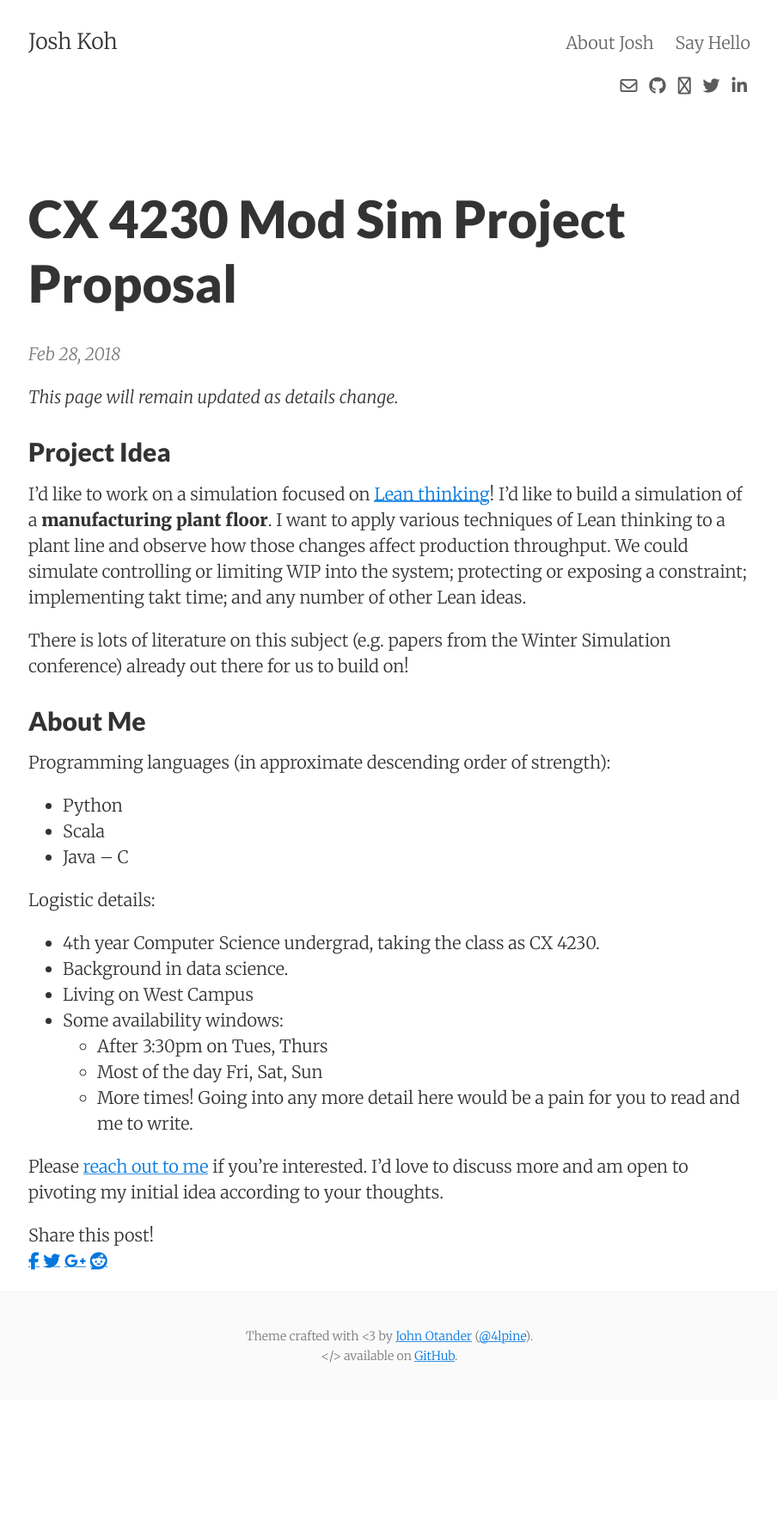
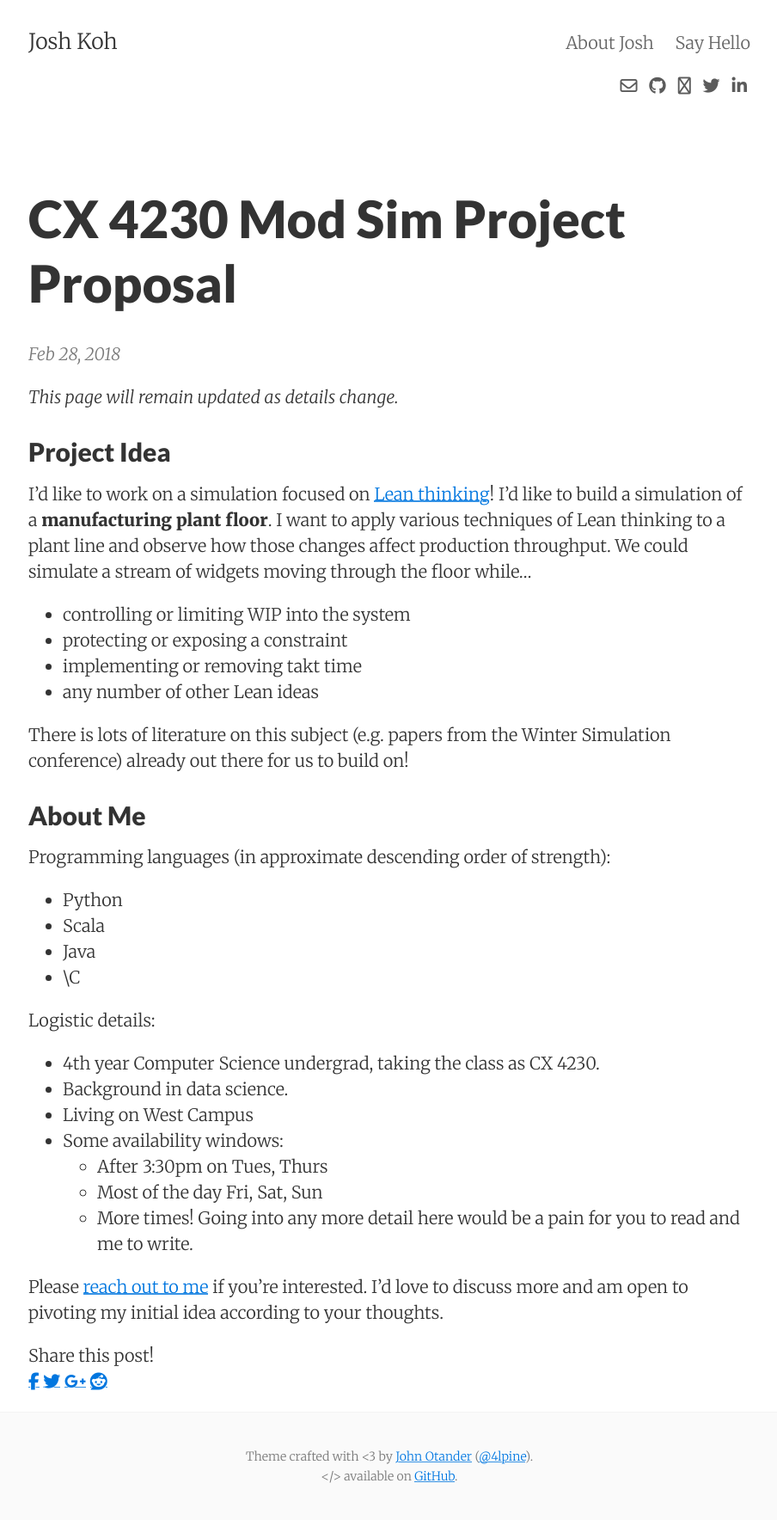
Before and after one commit to JoshuaKoh/JoshuaKoh.github.io, a Jekyll site: the page built from _posts/2018-02-28-Simulation-Proposal.md, in a window 1280 px wide. Shown: the whole page at 86% size, without its empty margins (187-1091 px from the left). Built offline with Jekyll 4.4.1, drawn with Linux system fonts in a browser that asks for light colours; nearby versions of some CDN libraries; before the commit the page ends 1628 px from its top, so only the background shows below that.

Commit message:
Update sim proposal page

```diff
--- a/_posts/2018-02-28-Simulation-Proposal.md
+++ b/_posts/2018-02-28-Simulation-Proposal.md
@@ -9,7 +9,12 @@ summary:    Let's build a Lean simulation as a team!
 
 ## Project Idea
 
-I'd like to work on a simulation focused on [Lean thinking](https://www.lean.org/WhatsLean/)! I'd like to build a simulation of a **manufacturing plant floor**. I want to apply various techniques of Lean thinking to a plant line and observe how those changes affect production throughput. We could simulate controlling or limiting WIP into the system; protecting or exposing a constraint; implementing takt time; and any number of other Lean ideas.
+I'd like to work on a simulation focused on [Lean thinking](https://www.lean.org/WhatsLean/)! I'd like to build a simulation of a **manufacturing plant floor**. I want to apply various techniques of Lean thinking to a plant line and observe how those changes affect production throughput. We could simulate a stream of widgets moving through the floor while...
+
+- controlling or limiting WIP into the system
+- protecting or exposing a constraint
+- implementing or removing takt time
+- any number of other Lean ideas
 
 There is lots of literature on this subject (e.g. papers from the Winter Simulation conference) already out there for us to build on!
 
@@ -20,7 +25,7 @@ Programming languages (in approximate descending order of strength):
 - Python
 - Scala
 - Java
-– C
+- \C
 
 Logistic details:
 
```
